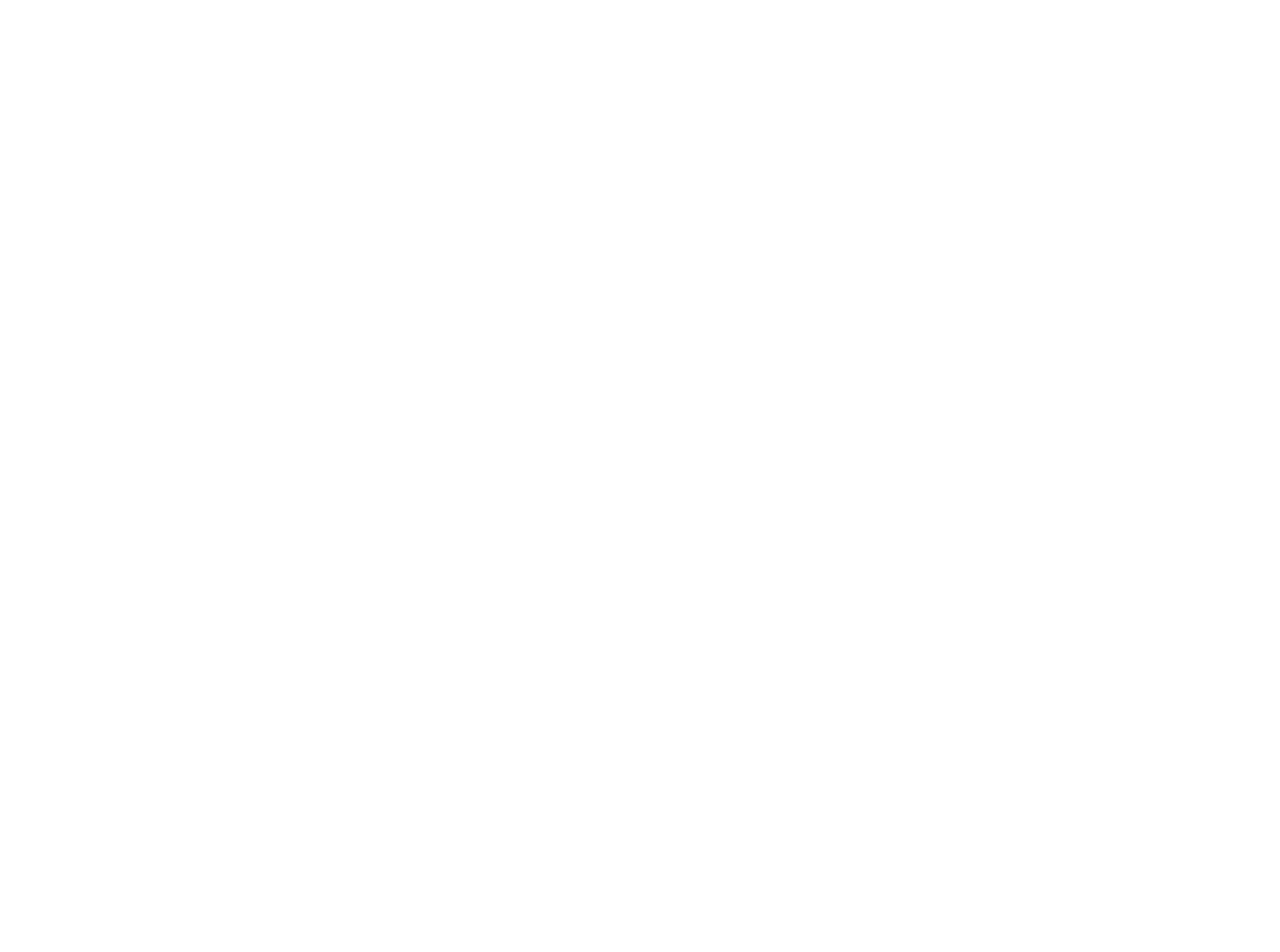
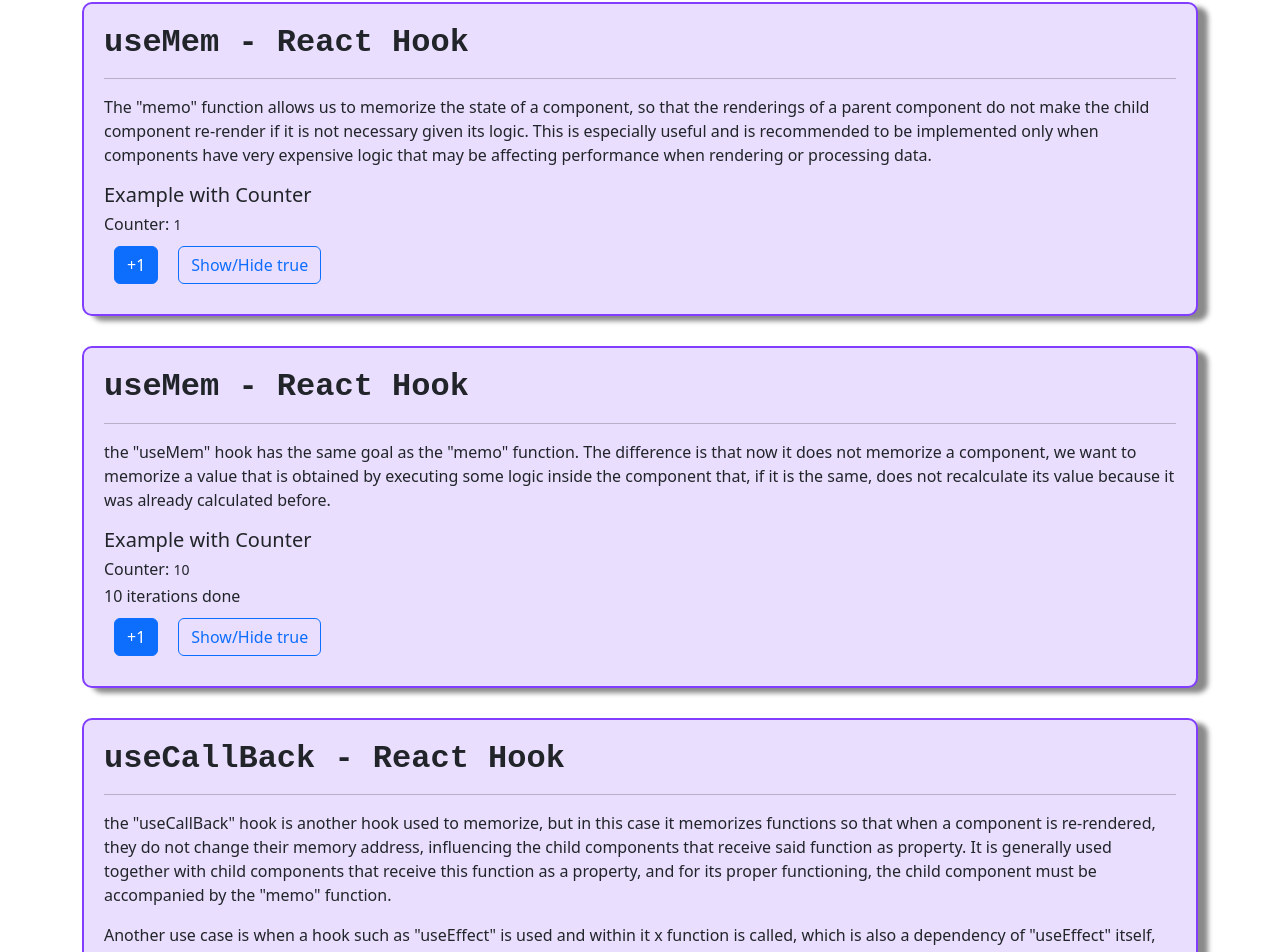
Before and after one commit to sotacode/react-hooks, a React (Vite) app: page / in a window 1280 px wide. Shown: the part 2438-3390 px from the top of the page. Before the commit the page ends 2460 px from the top, so only its background shows below. Built offline with nearby package versions, Linux system fonts and the light colour scheme; no server answers.

Commit message:
last hooks adds

```diff
--- /dev/null
+++ b/src/06-memos/CallBackHook.jsx
@@ -0,0 +1,29 @@
+import { useCallback, useState } from "react"
+import { ShowIncrement } from "./ShowIncrement";
+
+
+export const CallBackHook = () => {
+
+    const [counter, setCounter] = useState(10);
+
+    /* const increment =()=>{
+        setCounter(counter+1)
+    } */
+
+    const increment = useCallback((factor = 1) => {
+        setCounter((value) => value + factor);
+    }, [])
+
+    return (
+        <div className="hookCard">
+            <h2>useCallBack - React Hook</h2>
+            <hr />
+            <p>the "useCallBack" hook is another hook used to memorize, but in this case it memorizes functions so that when a component is re-rendered, they do not change their memory address, influencing the child components that receive said function as property. It is generally used together with child components that receive this function as a property, and for its proper functioning, the child component must be accompanied by the "memo" function.</p>
+            <p>Another use case is when a hook such as "useEffect" is used and within it x function is called, which is also a dependency of "useEffect" itself, so without the "useCallBack" this would be running in an infinite loop.</p>
+            <h5>Example with Counter</h5>
+            <h6>Counter: {counter}</h6>
+            <ShowIncrement increment={increment} />
+
+        </div>
+    )
+}
--- /dev/null
+++ b/src/06-memos/MemoHook.jsx
@@ -0,0 +1,32 @@
+import { useMemo, useState } from "react";
+import { useCounter } from "../hooks/useCounter"
+
+const heavyStuff = (iterationnNumber = 100) => {
+    for (let i = 0; i < iterationnNumber; i++) {
+        console.log('Ahi vamos');
+    }
+
+    return `${iterationnNumber} iterations done`;
+}
+
+
+export const MemoHook = () => {
+
+    const {counter, increment} = useCounter(10);
+    const [show, setShow] = useState(true);
+
+    const memorizeValue = useMemo(() => heavyStuff(counter) , [counter]);
+    return (
+        <div className="hookCard">
+            <h2>useMem - React Hook</h2>
+            <hr />
+            <p>the "useMem" hook has the same goal as the "memo" function. The difference is that now it does not memorize a component, we want to memorize a value that is obtained by executing some logic inside the component that, if it is the same, does not recalculate its value because it was already calculated before.</p>
+            <h5>Example with Counter</h5>
+            <h6 className="mt-2">Counter: <small>{counter}</small> </h6>
+            <h6 className="mt-2">{ memorizeValue }</h6>
+            <button className="btn btn-primary mt-1" onClick={() => increment(1)}>+1</button>
+            <button className="btn btn-outline-primary mt-1" onClick={() => setShow(!show)}>Show/Hide {JSON.stringify(show)}</button>
+
+        </div>
+    )
+}
--- /dev/null
+++ b/src/06-memos/Memorize.jsx
@@ -0,0 +1,23 @@
+import { useState } from "react";
+import { useCounter } from "../hooks/useCounter"
+import { Small } from "./Small"
+
+
+export const Memorize = () => {
+
+    const {counter, increment} = useCounter(1);
+    const [show, setShow] = useState(true);
+
+    return (
+        <div className="hookCard">
+            <h2>useMem - React Hook</h2>
+            <hr />
+            <p>The "memo" function allows us to memorize the state of a component, so that the renderings of a parent component do not make the child component re-render if it is not necessary given its logic. This is especially useful and is recommended to be implemented only when components have very expensive logic that may be affecting performance when rendering or processing data.</p>
+            <h5>Example with Counter</h5>
+            <h6 className="mt-2">Counter: <Small value={counter}/> </h6>
+            <button className="btn btn-primary mt-1" onClick={() => increment(1)}>+1</button>
+            <button className="btn btn-outline-primary mt-1" onClick={() => setShow(!show)}>Show/Hide {JSON.stringify(show)}</button>
+
+        </div>
+    )
+}
--- /dev/null
+++ b/src/06-memos/ShowIncrement.jsx
@@ -0,0 +1,9 @@
+import { memo } from "react"
+
+
+export const ShowIncrement = memo( ({increment}) => {
+    console.log("Button: me dibuje")
+  return (
+    <button className="btn btn-primary" onClick={()=>increment(5)}>Increment</button>
+  )
+})
--- /dev/null
+++ b/src/06-memos/Small.jsx
@@ -0,0 +1,10 @@
+import { memo } from "react"
+
+
+export const Small = memo (({value}) => {
+
+    console.log("Small: me volvi a dibujar")
+  return (
+    <small>{value}</small>
+  )
+})
--- /dev/null
+++ b/src/07-practice-memo/Child.jsx
@@ -0,0 +1,15 @@
+import { memo } from "react";
+
+export const Child = memo( ({ numero, incrementar }) => {
+
+    console.log('  Me volví a generar :(  ');
+
+    return (
+        <button
+            className="btn btn-primary mr-3"
+            onClick={ () => incrementar( numero ) }
+        >
+            { numero }
+        </button>
+    )
+})
--- /dev/null
+++ b/src/07-practice-memo/Parent.jsx
@@ -0,0 +1,37 @@
+import { Child } from './Child'
+import { useCallback, useState } from 'react';
+
+export const Parent = () => {
+
+    const numeros = [2,4,6,8,10];
+    const [valor, setValor] = useState(0);
+
+    const incrementar = useCallback(
+        ( num ) => {
+            setValor((oldValue) => oldValue + num )
+        }
+    ,[])
+
+
+
+
+    return (
+        <div>
+            <h1>Padre</h1>
+            <p> Total: { valor } </p>
+
+            <hr />
+
+            {
+                numeros.map( n => (
+                    <Child
+                        key={ n }
+                        numero={ n }
+                        incrementar={ incrementar }
+                    />
+                ))
+            }
+            {/* <Child /> */}
+        </div>
+    )
+}
--- a/src/HooksApp.jsx
+++ b/src/HooksApp.jsx
@@ -6,6 +6,10 @@ import { SimpleFormWithCustomHook } from './02-useEffect/SimpleFormWithCustomHoo
 import { MultipleCustomHooks } from './03-examples/MultipleCustomHooks'
 import { FocusScreen } from './04-useRef/FocusScreen'
 import { Layout } from './05-useLayoutEffect/Layout'
+import { CallBackHook } from './06-memos/CallBackHook'
+import { MemoHook } from './06-memos/MemoHook'
+import { Memorize } from './06-memos/Memorize'
+import { Parent } from './07-practice-memo/Parent'
 
 export const HooksApp = () => {
   return (
@@ -18,6 +22,10 @@ export const HooksApp = () => {
       <MultipleCustomHooks/>      {/* useFetch */}
       <FocusScreen/>              {/* useRef */}
       <Layout/>                   {/* useLayoutRef */}
+      <Memorize/>                 {/* memo funtion */}
+      <MemoHook/>                 {/* useMem */}
+      <CallBackHook/>             {/* useCallBack */}
+      {/* <Parent/> */}
     </div>
   )
 }
```
Also changed, not shown: 1 other file (tests, documents, lock files or other folders).
